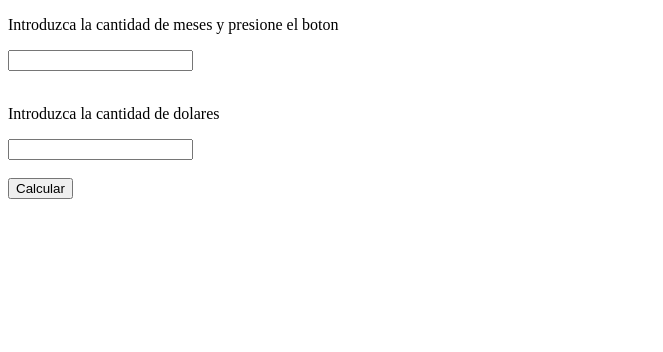
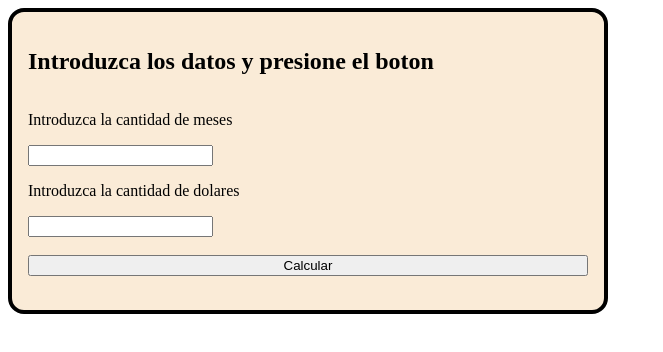
Before and after one commit to agetro2003/CalculadoraMeses, a plain HTML site: page index.html in a window 1280 px wide. Shown: the whole page, without its empty margins (0-663 px from the left). Drawn offline with Linux system fonts and the light colour scheme.

Commit message:
Add styles.css

```diff
--- a/index.html
+++ b/index.html
@@ -4,20 +4,21 @@
     <meta charset="UTF-8">
     <meta http-equiv="X-UA-Compatible" content="IE=edge">
     <meta name="viewport" content="width=device-width, initial-scale=1.0">
+    <link rel="stylesheet" href="styles.css">
     <title>Calculadora de meses</title>
 </head>
 <body>
-    <div>
-        <div>
-            <p>Introduzca la cantidad de meses y presione el boton</p>
+    <div class="form">
+        <h2> Introduzca los datos y presione el boton </h3>
+        <div class="input">
+            <p>Introduzca la cantidad de meses</p>
             <input type="number" id="meses"/>
         </div>
-       <br/>
-       <div>
+       <div class="input">
             <p>Introduzca la cantidad de dolares</p>
             <input type="number" id="dolares"/>
        </div>
-      <br/>
+       <br/>
        <button onclick="calcular();">Calcular</button>
 
        <br/>
--- /dev/null
+++ b/styles.css
@@ -0,0 +1,12 @@
+.form {
+    display: flex;
+    background-color: antiquewhite;
+    flex-direction: column;
+    border-radius: 1em;
+    padding: 1em;
+    width: 35em;
+    border: 0.25em solid black;
+}
+.input{
+
+}
```
